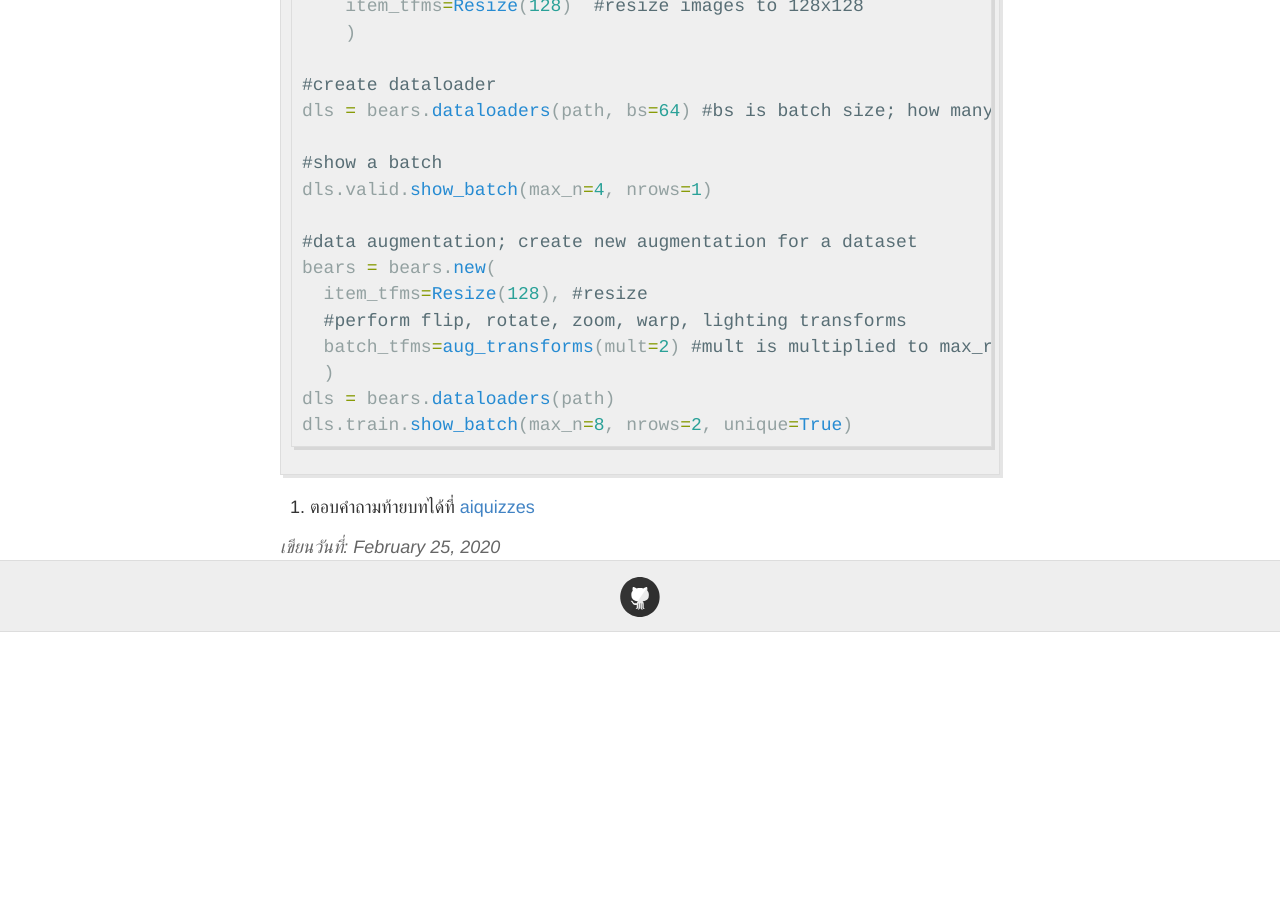
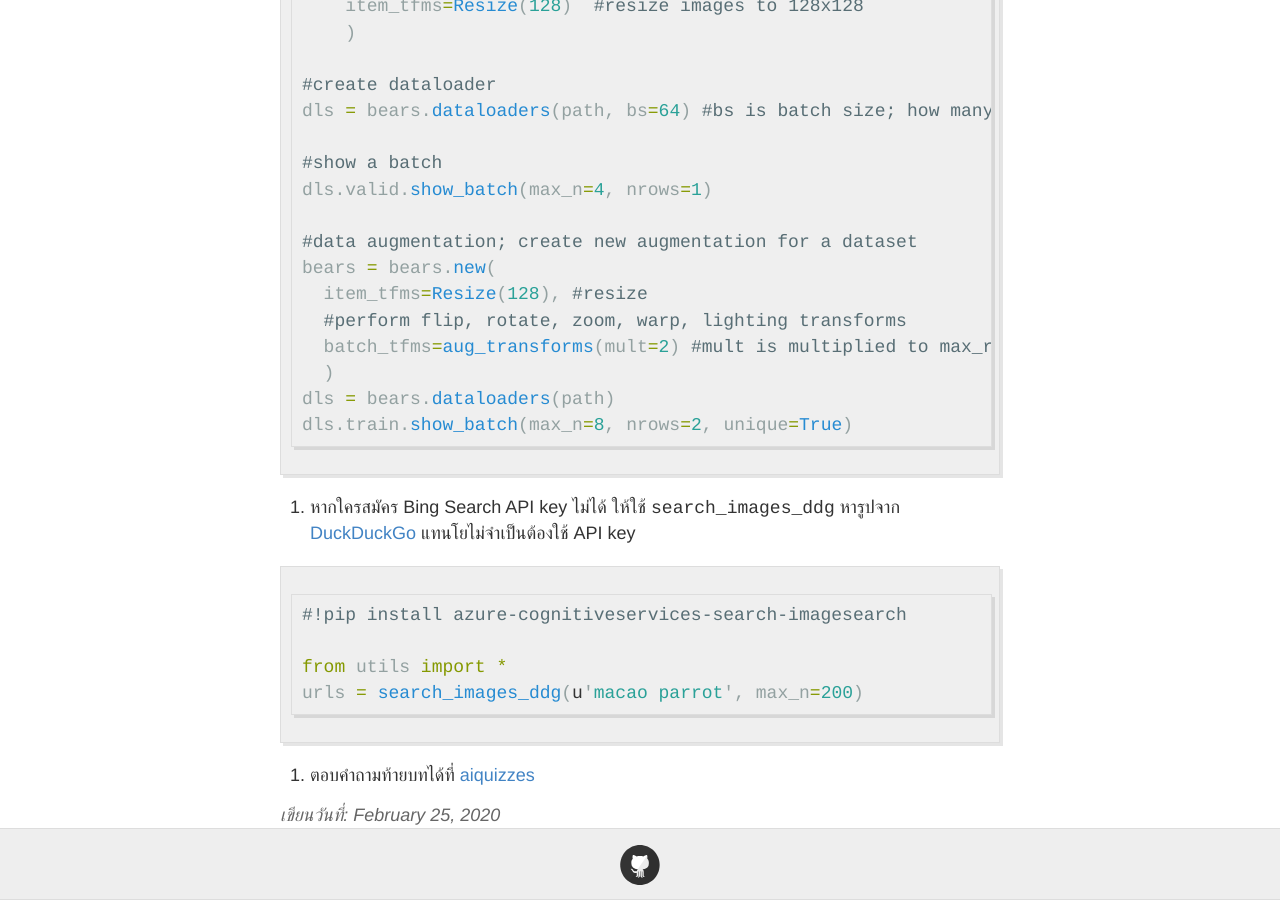
Before and after one commit to ai-builders/ai-builders.github.io, a Jekyll site: the page built from docs/_posts/2020-2-25-fastai-chapter02.md, in a window 1280 px wide and 900 px high, scrolled down 4298 px. Built offline with Jekyll 4.4.1, drawn with Linux system fonts in a browser that asks for light colours; before the commit the page ends 4930 px from its top, so only the background shows below that.

Commit message:
add duckduckgo image search

````diff
--- a/docs/_posts/2020-2-25-fastai-chapter02.md
+++ b/docs/_posts/2020-2-25-fastai-chapter02.md
@@ -137,4 +137,13 @@ dls = bears.dataloaders(path)
 dls.train.show_batch(max_n=8, nrows=2, unique=True)
 ```
 
-18. ตอบคำถามท้ายบทได้ที่ [aiquizzes](https://aiquizzes.com/howto)
+18. หากใครสมัคร Bing Search API key ไม่ได้ ให้ใช้ `search_images_ddg` หารูปจาก [DuckDuckGo](https://duckduckgo.com/) แทนโยไม่จำเป็นต้องใช้ API key
+
+``` py
+#!pip install azure-cognitiveservices-search-imagesearch
+
+from utils import *
+urls = search_images_ddg(u'macao parrot', max_n=200)
+```
+
+19. ตอบคำถามท้ายบทได้ที่ [aiquizzes](https://aiquizzes.com/howto)
````
